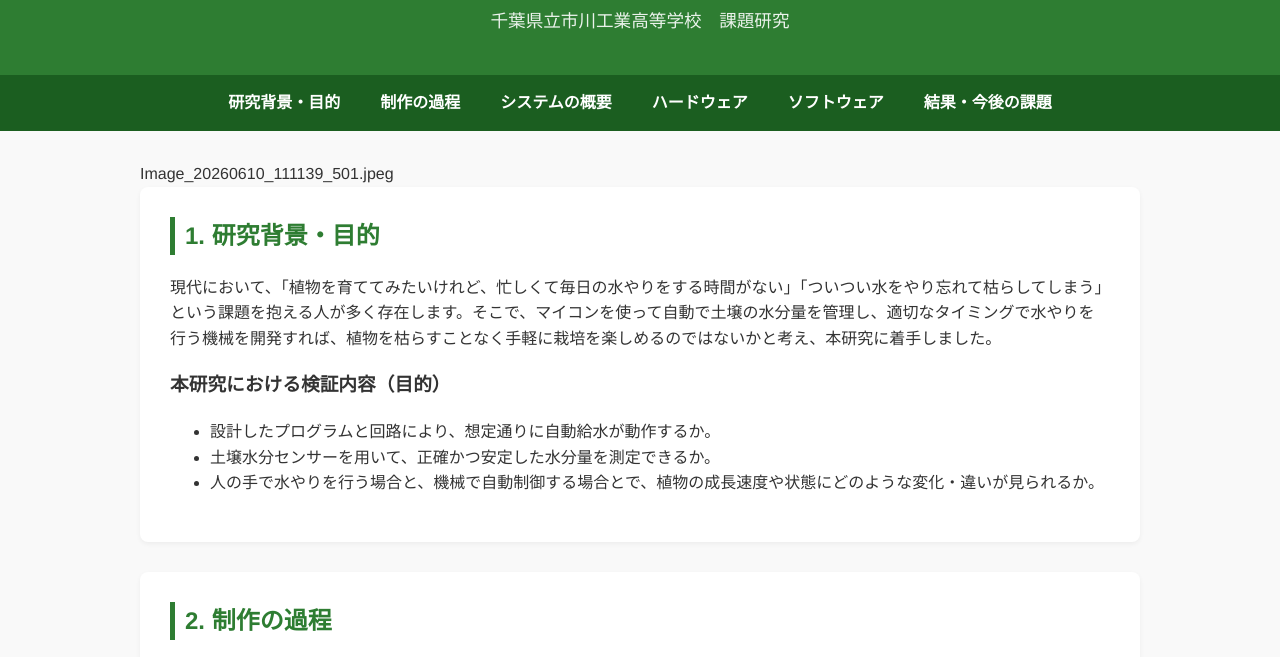
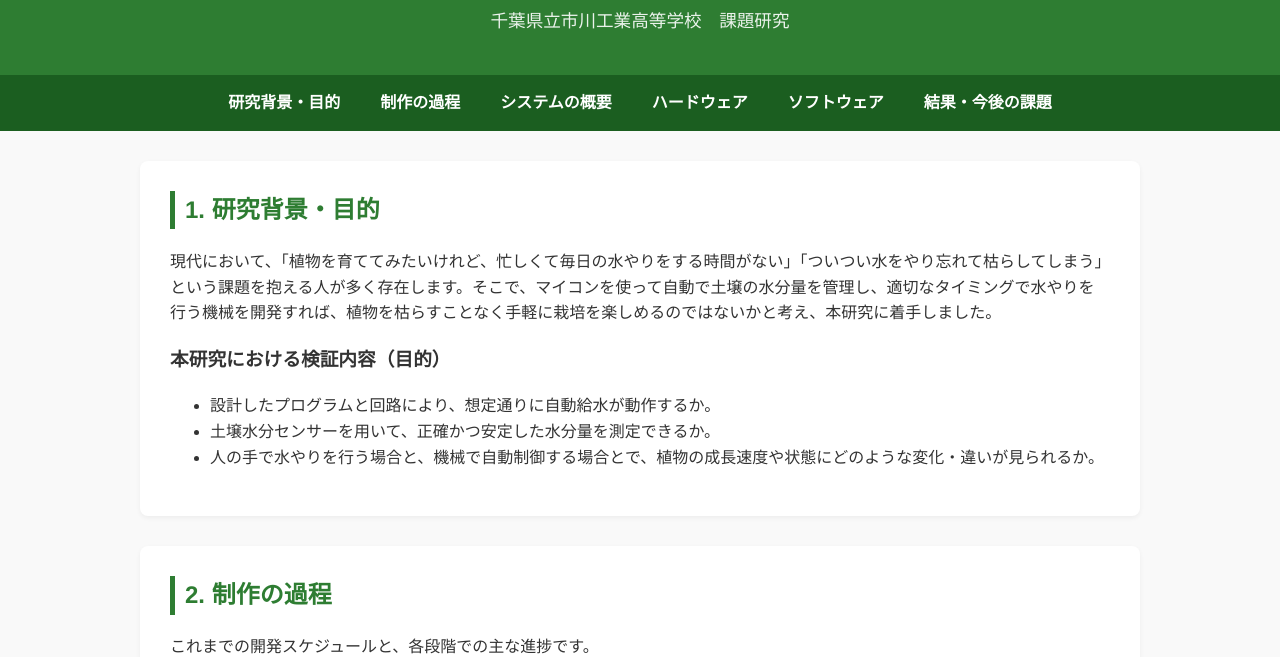
Before and after one commit to Special-maki/E3A-1, a plain HTML site: page index.html in a window 1280 px wide. Shown: the part 94-751 px from the top of the page. Drawn offline with Linux system fonts and the light colour scheme.

Commit message:
Update index.html

```diff
--- a/index.html
+++ b/index.html
@@ -146,7 +146,6 @@
     </nav>
 
     <div class="container">
-Image_20260610_111139_501.jpeg
         <!-- 1. 研究背景・目的 -->
         <section id="intro">
             <h2>1. 研究背景・目的</h2>
```
